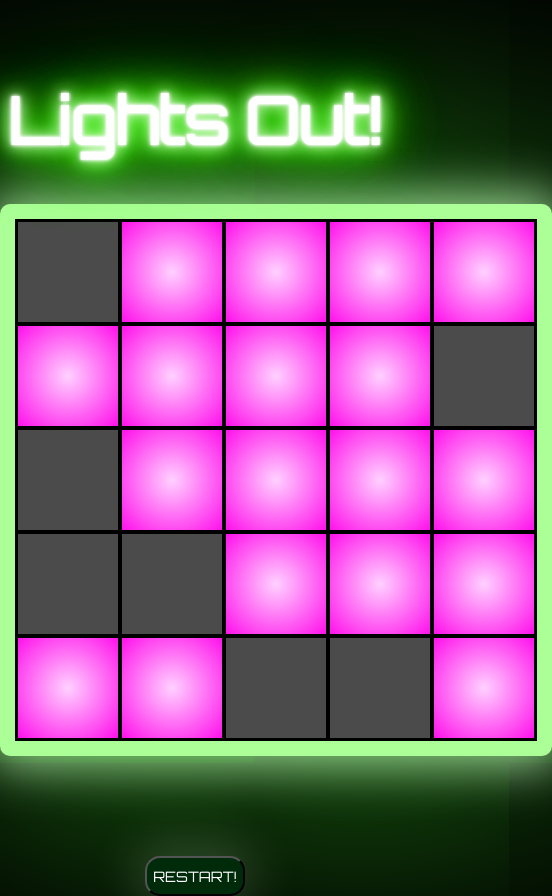
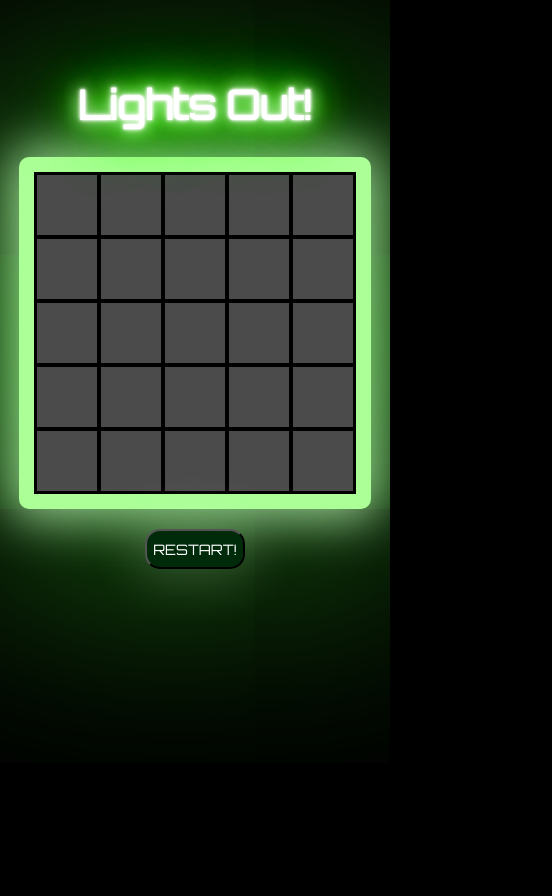
Before and after one commit to vincenthanguk/lights-out, a React (Create React App) app: page / in a window 390 px wide. Shown: the whole page, 552 px wide, since content can reach past the window. After the commit the page ends 844 px from the top, so only its background shows below. Built offline with nearby package versions, Linux system fonts and the light colour scheme; the HTML template or start-up script is replaced by a standard one.

Commit message:
added mobile mediaquery, minor design changes

```diff
--- a/src/Board.css
+++ b/src/Board.css
@@ -19,20 +19,35 @@
 }
 
 .Board button {
-  margin-top: 100px;
+  margin-top: 50px;
   width: 100px;
   height: 40px;
   font-family: "Orbitron";
   font-size: 0.9rem;
   outline: none;
+  outline-offset: none;
   border-radius: 15px;
   background-color: rgb(0, 43, 11);
   color: rgb(255, 255, 255);
   box-shadow: 0px 0px 50px 10px rgba(223, 255, 219, 0.185);
 }
 
+.Board button:active {
+  outline: none;
+}
+
 .Board button:hover {
   cursor: pointer;
-  background-color: #49ff18;
+  background-color: rgba(255, 255, 255, 0.2);
   box-shadow: 0px 0px 50px 20px rgba(223, 255, 219, 0.541);
 }
+
+@media (max-width: 767.98px) {
+  body {
+    font-size: 10px;
+  }
+
+  .Board button {
+    margin-top: 20px;
+  }
+}
--- a/src/Board.jsx
+++ b/src/Board.jsx
@@ -11,21 +11,21 @@ class Board extends Component {
     super(props);
     this.state = {
       board: {
+        //     //   booleans for the activated/deactivated tiles
+        //     row1: [ranBool(), ranBool(), ranBool(), ranBool(), ranBool()],
+        //     row2: [ranBool(), ranBool(), ranBool(), ranBool(), ranBool()],
+        //     row3: [ranBool(), ranBool(), ranBool(), ranBool(), ranBool()],
+        //     row4: [ranBool(), ranBool(), ranBool(), ranBool(), ranBool()],
+        //     row5: [ranBool(), ranBool(), ranBool(), ranBool(), ranBool()],
+        //   },
+
         //   booleans for the activated/deactivated tiles
-        row1: [ranBool(), ranBool(), ranBool(), ranBool(), ranBool()],
-        row2: [ranBool(), ranBool(), ranBool(), ranBool(), ranBool()],
-        row3: [ranBool(), ranBool(), ranBool(), ranBool(), ranBool()],
-        row4: [ranBool(), ranBool(), ranBool(), ranBool(), ranBool()],
-        row5: [ranBool(), ranBool(), ranBool(), ranBool(), ranBool()],
+        row1: [true, true, true, true, true],
+        row2: [true, true, true, true, true],
+        row3: [true, true, true, true, true],
+        row4: [true, true, true, true, true],
+        row5: [true, true, true, true, true],
       },
-      // {
-      //   //   booleans for the activated/deactivated tiles
-      //   row1: [true, true, true, true, true],
-      //   row2: [true, true, true, true, true],
-      //   row3: [true, true, true, true, true],
-      //   row4: [true, true, true, true, true],
-      //   row5: [true, true, true, true, true],
-      // },
       win: false,
     };
   }
--- a/src/Tile.css
+++ b/src/Tile.css
@@ -19,3 +19,13 @@
 .win {
   background: radial-gradient(rgb(154, 255, 145), rgb(23, 253, 3));
 }
+.win:hover {
+  background: radial-gradient(rgb(180, 255, 173), rgb(63, 255, 46));
+}
+
+@media (max-width: 767.98px) {
+  .Tile {
+    width: 60px;
+    height: 60px;
+  }
+}
```
